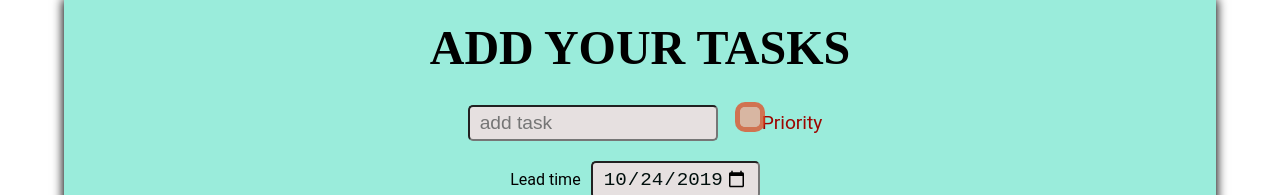
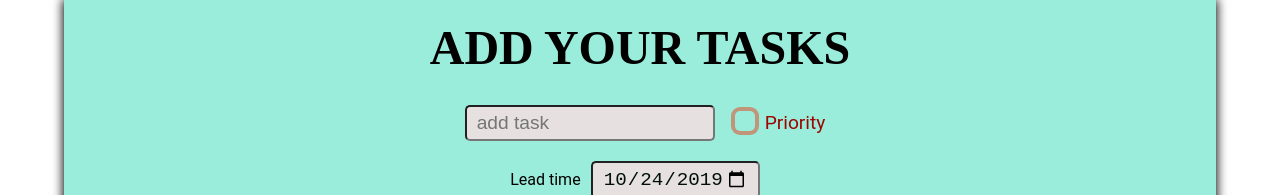
Before and after one commit to damegamat/ToDoApp, a React (Create React App) app: page / in a window 1280 px wide. Shown: the top 195 px of the page. Built offline with nearby package versions, Linux system fonts and the light colour scheme; a web font is replaced by a local one.

Commit message:
style update

```diff
--- a/src/components/AddTask.css
+++ b/src/components/AddTask.css
@@ -27,55 +27,52 @@
   margin-left: 10px;
 }
 .priority label {
+  position: relative;
+  display: inline-block;
   font-size: 1.2rem;
   transition: 0.3s;
+  line-height: 24px;
 }
-.priority label:after {
-  content: "";
-  display: block;
-  border-bottom: 3px solid rgb(232, 65, 24, 1);
-  height: 2px;
-  width: 0;
-  transition: 0.3s;
-}
-.priority label:hover:after {
-  width: 100%;
-}
-.priority label * div:after {
-  background-color: black;
+input[type="checkbox"] {
+  display: none;
 }
 
-input[type="checkbox"] {
-  position: relative;
-  width: 24px;
-  height: 24px;
-  margin: 0 auto;
+input[type="checkbox"] + label:before {
+  content: "\2714";
+  display: inline-block;
+  box-sizing: border-box;
+  width: 20px;
+  height: 20px;
+  margin: 2px 10px 2px 0;
   cursor: pointer;
-  opacity: 0.7;
+  border-radius: 5px;
+  color: rgb(154, 236, 219, 1);
+  background-color: rgb(154, 236, 219, 1);
+  box-shadow: 0px 0px 0px 4px rgb(232, 65, 24, 0.5);
   transition: 0.5s;
 }
+input[type="checkbox"]:active + label:before {
+  transform: scale(0);
+}
+input[type="checkbox"]:checked + label:before {
+  color: rgb(232, 65, 24, 1);
+  font-weight: bold;
+  background-color: transparent;
+  box-shadow: 0px 0px 3px 4px rgb(232, 65, 24, 0.9);
+}
 
-input[type="checkbox"]::after {
+input[type="checkbox"] + label::after {
   content: "";
   position: absolute;
-  width: 20px;
-  height: 20px;
   top: 50%;
-  left: 50%;
-  transform: translate(-50%, -50%);
-  cursor: pointer;
-  border-radius: 5px;
-  background-color: rgb(232, 65, 24, 0.5);
-  box-shadow: 0px 0px 0px 5px rgb(232, 65, 24, 1);
+  left: 30%;
+  width: 0;
+  height: 12px;
+  border-bottom: 2px solid rgb(232, 65, 24, 0.6);
   transition: 0.5s;
 }
-input[type="checkbox"]:checked {
-  opacity: 1;
-}
-
-input[type="checkbox"]:checked::after {
-  background-color: transparent;
-  box-shadow: 0px 0px 3px 5px rgb(232, 65, 24, 1);
+input[type="checkbox"] + label:hover:after {
+  width: 65px;
 }
 .priority {
   color: rgb(156, 5, 0);
```
